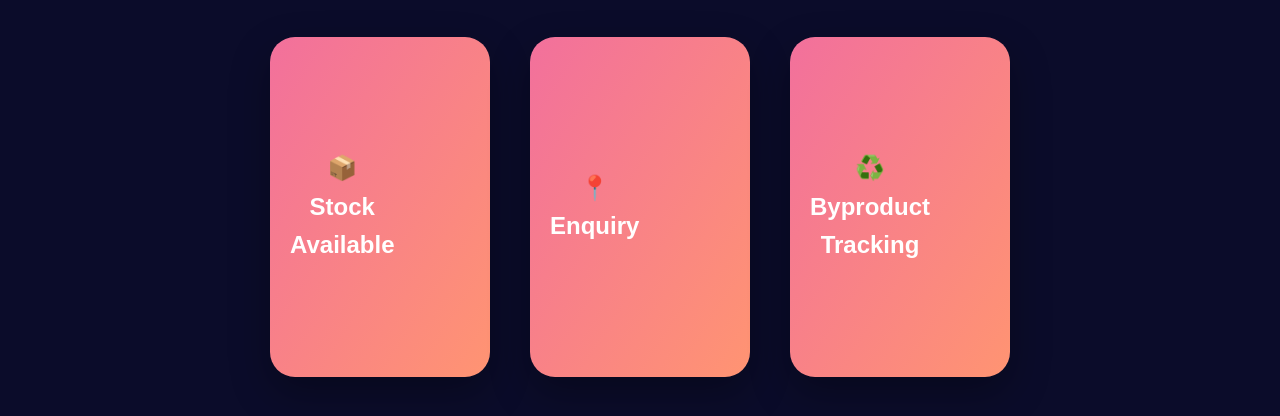
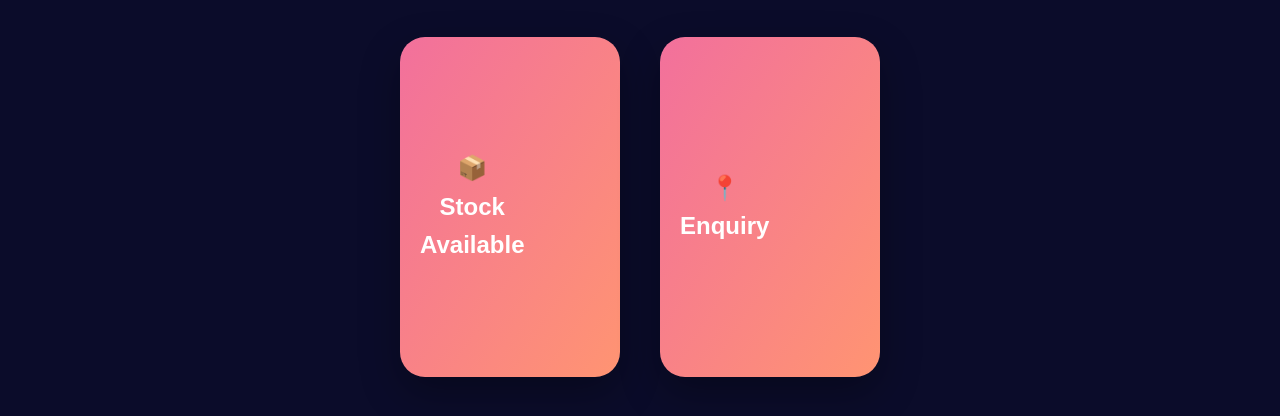
Before and after one commit to Saravanamoorthy0673/stock-monitoring, a website: page staff-dashboard.html in a window 1280 px wide. Shown: the part 148-564 px from the top of the page. Drawn offline with Linux system fonts and the light colour scheme.

Commit message:
Update staff-dashboard.html

```diff
--- a/staff-dashboard.html
+++ b/staff-dashboard.html
@@ -99,7 +99,7 @@
       <button class="btn" onclick="location.href='/staff-stockavai'">📦<br>Stock<br>Available</button>
     </div>
     <button class="btn" onclick="location.href='/staff-enquiry'">📍<br>Enquiry<br></button>
-    <button class="btn" onclick="location.href='/staff-byproduct'">♻️<br>Byproduct<br>Tracking</button>
+
 
   </div>
 </body>
```
